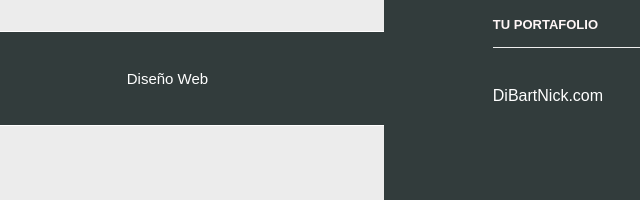
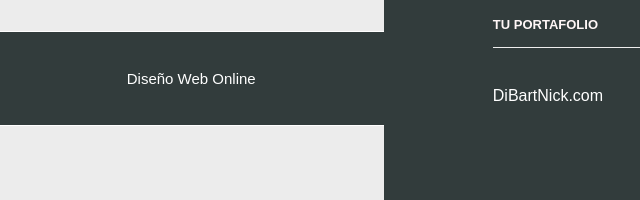
Before and after one commit to D-DanielS/portafolio, a plain HTML site: page index.html in a window 1280 px wide. Shown: the part 164-364 px from the top of the page, 0-640 px from the left. Drawn offline with Linux system fonts and the light colour scheme.

Commit message:
Update Perfil Web

```diff
--- a/index.html
+++ b/index.html
@@ -40,7 +40,7 @@
       <div class="comunidad-autoria">
         <div class="nombre">
           <!-- 2º Commit - Tu perfil Web -->
-          <p>Diseño Web</p>
+          <p>Diseño Web Online</p>
         </div>
       </div>
     </section>
```
